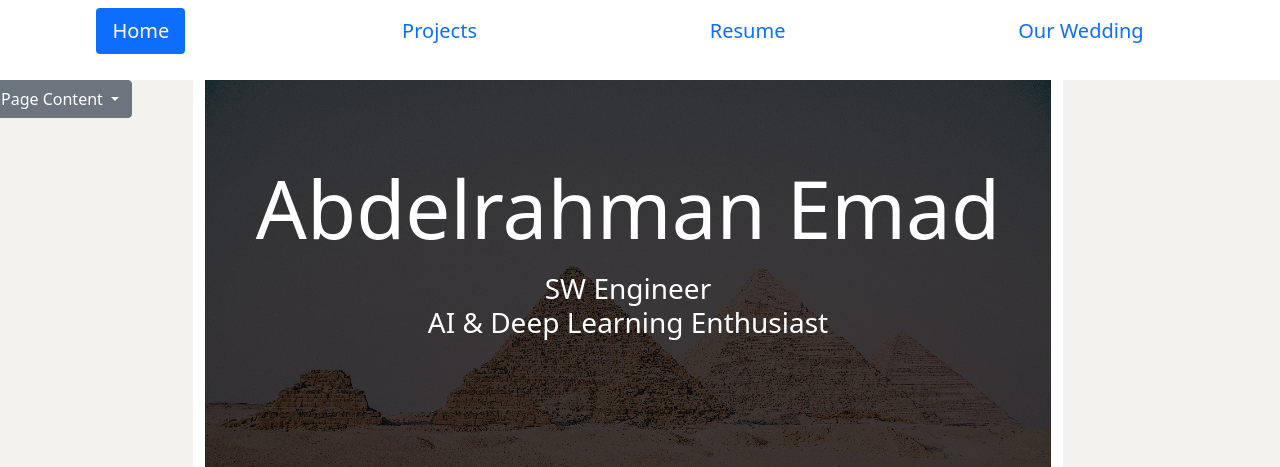
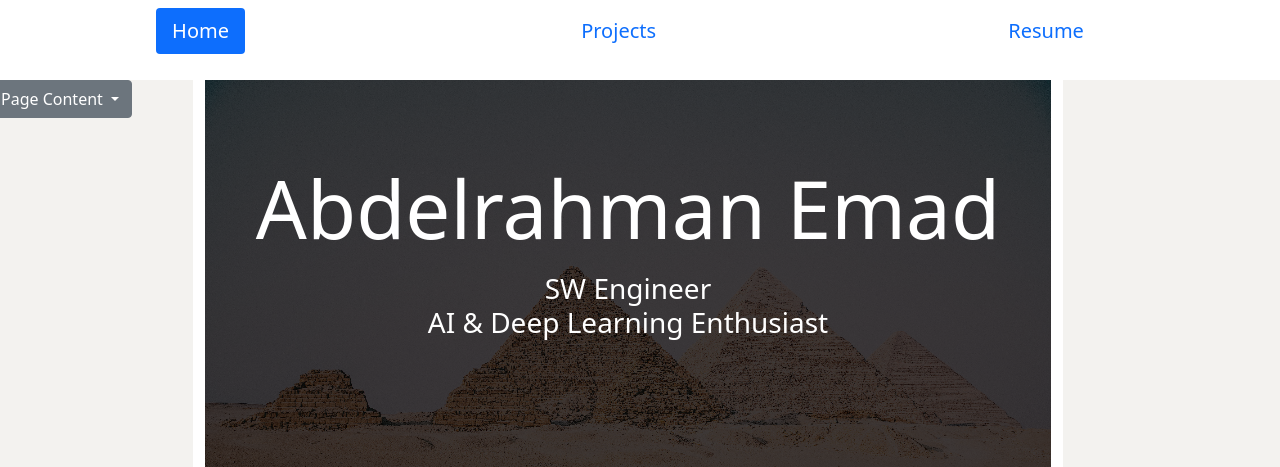
Before and after one commit to Emad2018/website, a plain HTML site: page index.html in a window 1280 px wide. Shown: the top 467 px of the page. Drawn offline with nearby package versions, Linux system fonts and the light colour scheme.

```diff
--- a/index.html
+++ b/index.html
@@ -45,7 +45,6 @@
                     </li>
                     <li class="nav-item"><a href="projects.html" class="nav-link">Projects</a></li>
                     <li class="nav-item"><a href="resume.html" class="nav-link">Resume</a></li>
-                    <li class="nav-item"><a href="myWedding.html" class="nav-link">Our Wedding</a></li>
                 </ul>
             </div>
         </nav>
```
Also changed, not shown: projects.html (+1 -1 lines), resume.html (+1 -1 lines).
